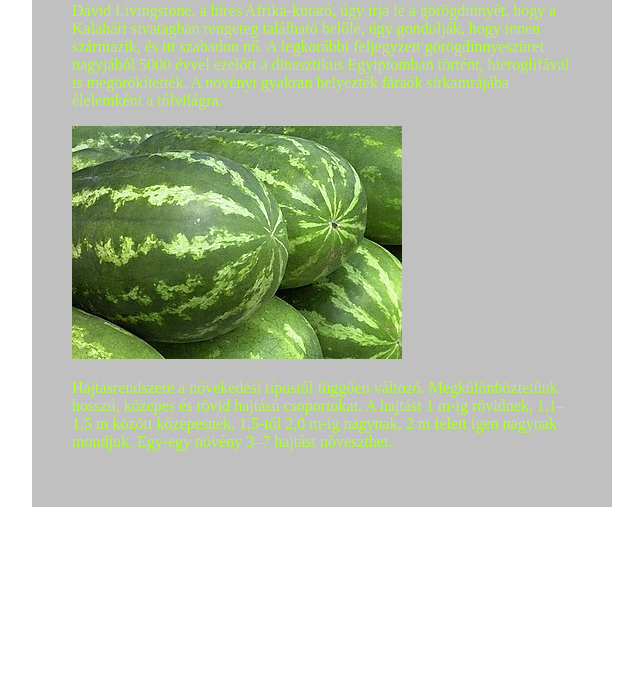
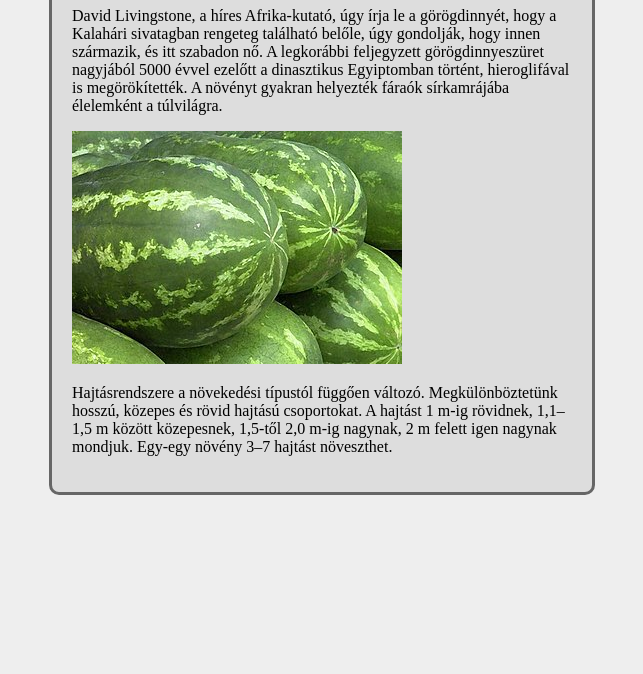
Before and after one commit to auerd25ad/2025-10-06, a plain HTML site: page index.html in a window 1280 px wide. Shown: the part 126-800 px from the top of the page, without its empty margins (318-961 px from the left). Drawn offline with Linux system fonts and the light colour scheme.

Commit message:
Update style.css

```diff
--- a/style.css
+++ b/style.css
@@ -1,12 +1,17 @@
+body {
+    background-color: #eeeeee;
+}
 h1 {
     color: darkgreen;
 }
 
-p{color: greenyellow;}
+p{color: rgb #333;}
 
 .container {
     width: 500px;
-    background-color: silver;
-    margin: auto;
-    padding: 40px;
+    background-color: #dddddd;
+    padding: 20px;
+    border: 3px solid #666666;
+    border-radius: 10px;
+    margin: 30px auto;
 }
```
